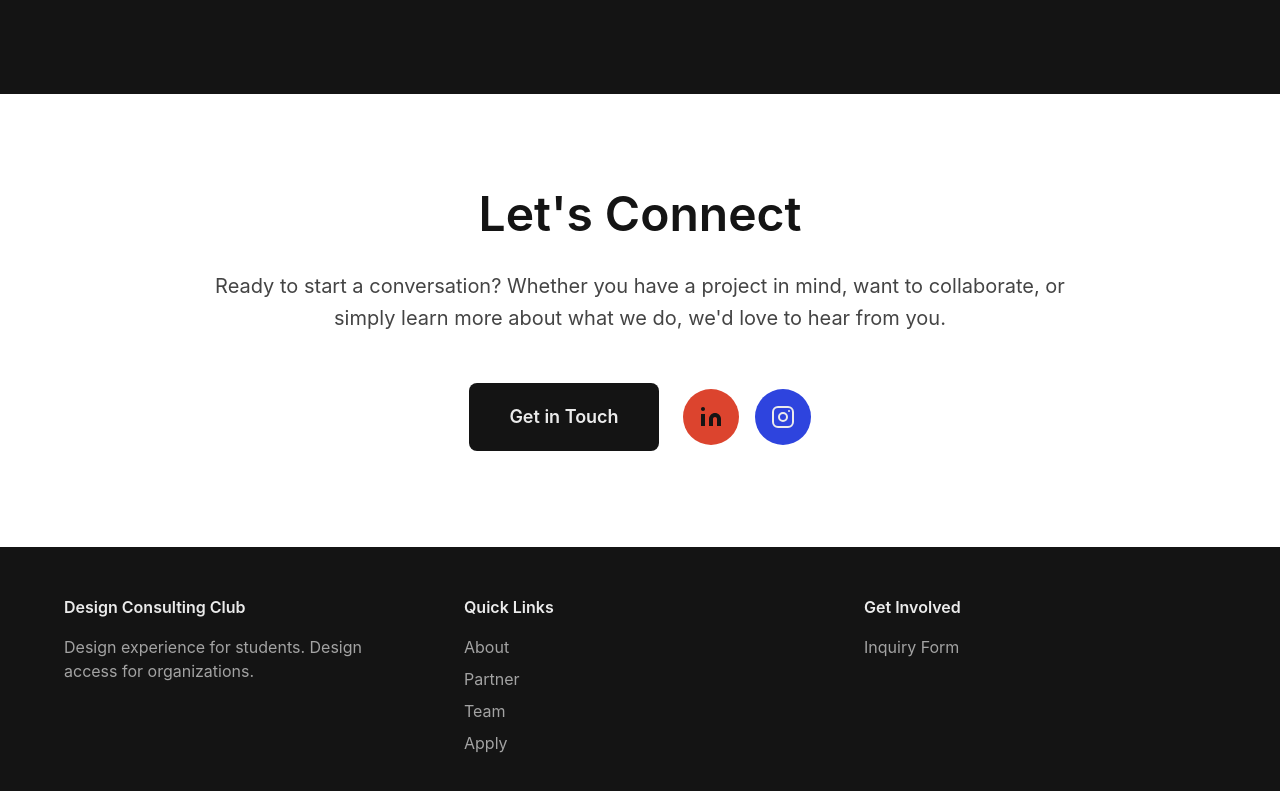
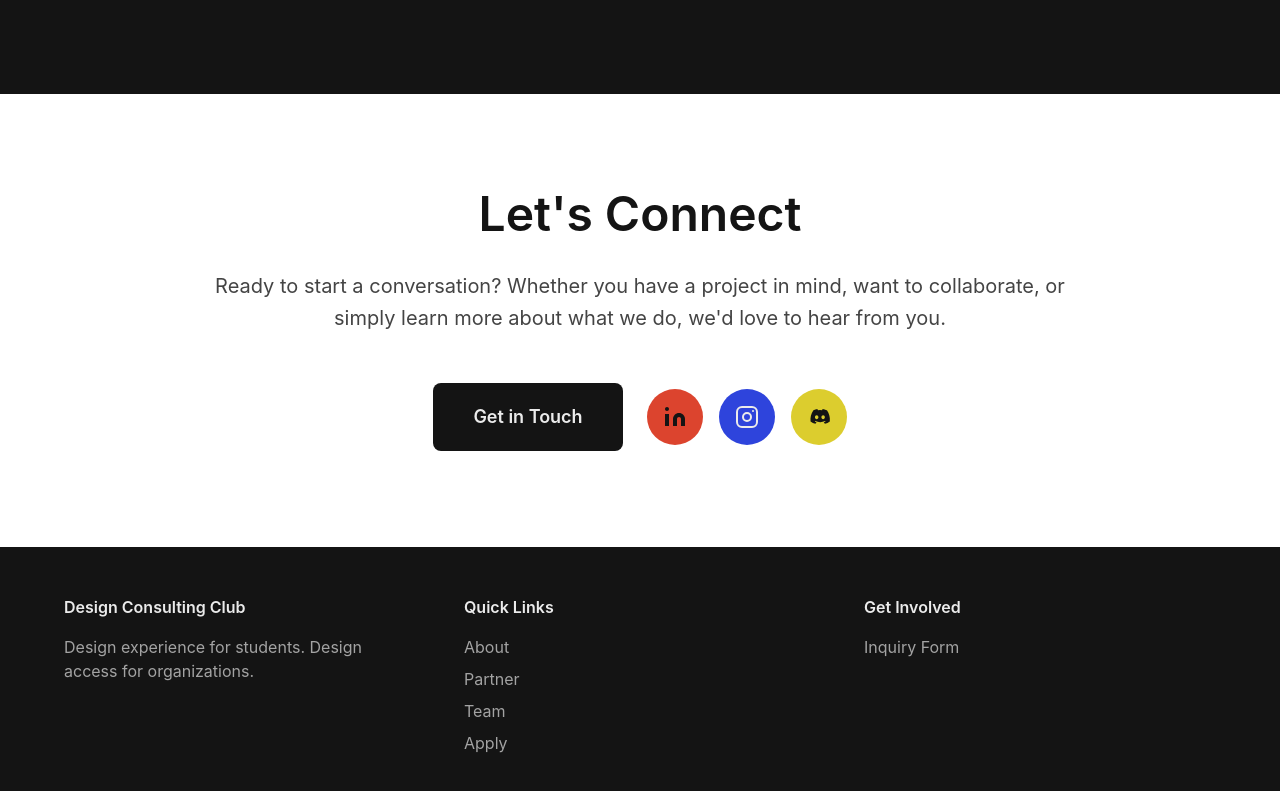
Before and after one commit to DCCGT/gtdcc-site, a React (Vite) app: page / in a window 1280 px wide. Shown: the part 2257-3048 px from the top of the page. Built offline with nearby package versions, Linux system fonts and the light colour scheme.

Commit message:
Added Discord link

```diff
--- a/src/components/Contact.tsx
+++ b/src/components/Contact.tsx
@@ -37,7 +37,7 @@ export function Contact() {
               target="_blank"
               rel="noopener noreferrer"
               className="w-14 h-14 rounded-full flex items-center justify-center hover:opacity-90"
-              style={{ backgroundColor: '#2e44de', transition: 'opacity 0.2s' }}
+              style={{ backgroundColor: '#2e44dc', transition: 'opacity 0.2s' }}
               aria-label="Instagram"
             >
               <svg width="24" height="24" viewBox="0 0 24 24" fill="none" xmlns="http://www.w3.org/2000/svg">
@@ -46,6 +46,18 @@ export function Contact() {
                 <circle cx="18" cy="6" r="1" fill="#ebebeb"/>
               </svg>
             </a>
+            <a
+              href="https://discord.gg/6gjvFRhS5K"
+              target="_blank"
+              rel="noopener noreferrer"
+              className="w-14 h-14 rounded-full flex items-center justify-center hover:opacity-90"
+              style={{ backgroundColor: '#dccd2e', transition: 'opacity 0.2s' }}
+              aria-label="Discord"
+            >
+              <svg width="24" height="24" viewBox="0 0 24 24" fill="none" xmlns="http://www.w3.org/2000/svg">
+                <path d="M19.54 5.34A16.1 16.1 0 0 0 15.61 4.1a.06.06 0 0 0-.06.03c-.17.3-.36.7-.49 1.01a14.9 14.9 0 0 0-4.12 0 9.5 9.5 0 0 0-.5-1.01.06.06 0 0 0-.06-.03 16.05 16.05 0 0 0-3.93 1.24.06.06 0 0 0-.03.02C3.9 9.1 3.2 12.74 3.54 16.33a.07.07 0 0 0 .03.05 16.2 16.2 0 0 0 4.83 2.42.06.06 0 0 0 .07-.02c.37-.5.7-1.04.98-1.6a.06.06 0 0 0-.03-.08 10.7 10.7 0 0 1-1.52-.72.06.06 0 0 1 0-.1l.3-.23a.06.06 0 0 1 .06 0 11.55 11.55 0 0 0 9.84 0 .06.06 0 0 1 .06 0l.3.23a.06.06 0 0 1 0 .1c-.48.28-.99.52-1.52.72a.06.06 0 0 0-.03.08c.29.56.62 1.1.98 1.6a.06.06 0 0 0 .07.02 16.15 16.15 0 0 0 4.84-2.42.06.06 0 0 0 .02-.05c.4-4.15-.68-7.76-2.86-10.97a.05.05 0 0 0-.02-.02ZM9.68 14.15c-.96 0-1.74-.87-1.74-1.94s.77-1.95 1.74-1.95c.98 0 1.76.88 1.74 1.95 0 1.07-.77 1.94-1.74 1.94Zm6.45 0c-.95 0-1.73-.87-1.73-1.94s.76-1.95 1.73-1.95c.98 0 1.76.88 1.74 1.95 0 1.07-.76 1.94-1.74 1.94Z" fill="#141414"/>
+              </svg>
+            </a>
           </div>
         </div>
       </div>
```
